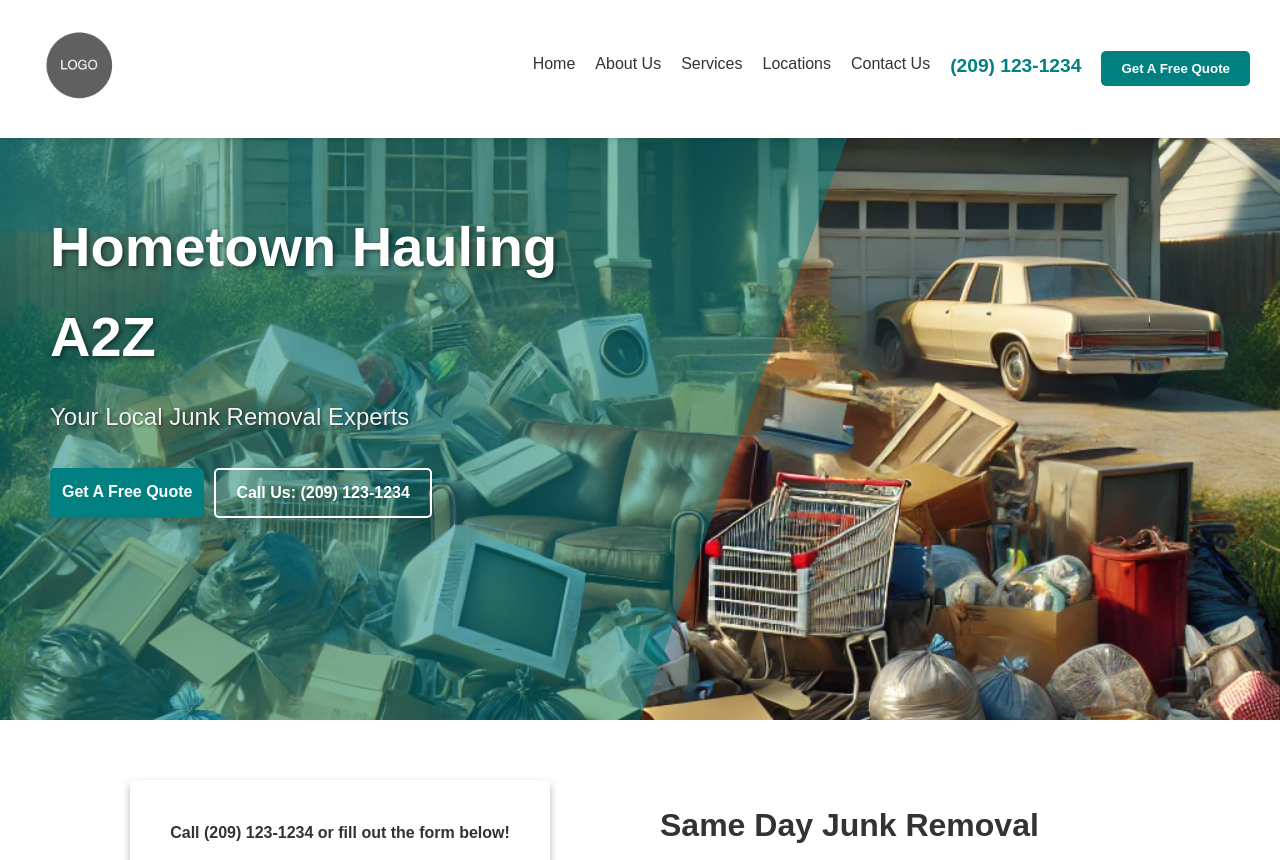
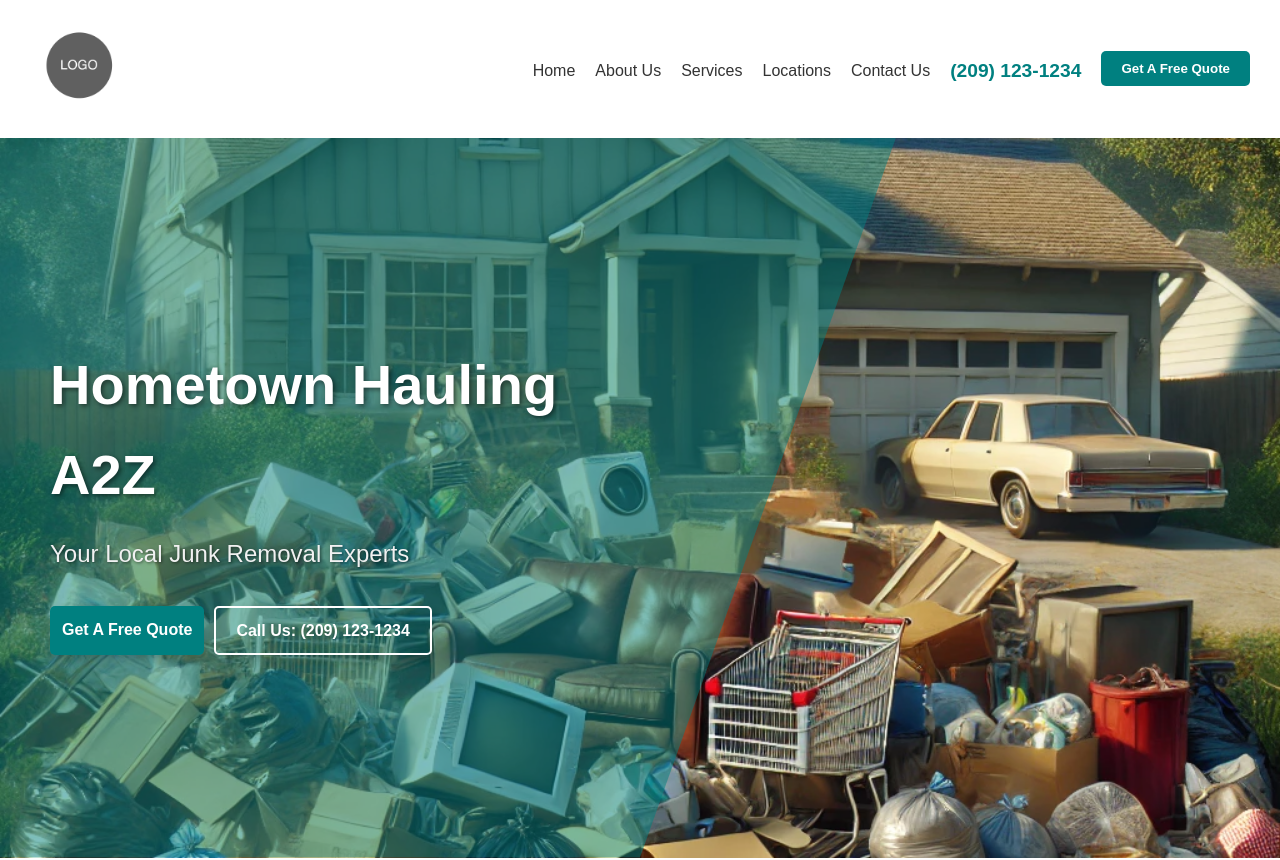
Before and after one commit to andrewgomez1992/a2z-hauling, a React (Vite) app: page / in a window 1280 px wide. Shown: the top 860 px of the page. Built offline with nearby package versions, Linux system fonts and the light colour scheme.

Commit message:
updates styles and menu close icon

```diff
--- a/src/components/Navbar.jsx
+++ b/src/components/Navbar.jsx
@@ -5,14 +5,12 @@ import logoplaceholder from "../assets/logoplaceholder.png";
 const NavbarContainer = styled.nav`
   display: flex;
   justify-content: space-between;
-  align-items: center;
+  align-items: center !important;
   padding: 15px 30px;
   background-color: white;
   box-shadow: 0 2px 4px rgba(0, 0, 0, 0.1);
-  position: fixed;
-  top: 0;
+  position: relative; /* Changed from fixed to relative */
   width: 100%;
-  z-index: 1000;
 
   @media (max-width: 768px) {
     padding: 10px 20px;
@@ -20,10 +18,6 @@ const NavbarContainer = styled.nav`
 `;
 
 const Logo = styled.div`
-  font-size: 1rem;
-  font-weight: bold;
-  color: #0044cc;
-
   img {
     width: 100px;
   }
@@ -37,14 +31,14 @@ const NavLinks = styled.ul`
   @media (max-width: 768px) {
     display: ${({ $isOpen }) => ($isOpen ? "flex" : "none")};
     position: absolute;
-    top: 60px;
+    top: 100%; /* Aligns directly below the navbar */
     left: 0;
     right: 0;
+    background-color: white;
+    padding: 20px 0; /* Adds spacing inside the dropdown */
     flex-direction: column;
-    background-color: white;
-    padding: 20px;
-    gap: 15px;
     box-shadow: 0 4px 8px rgba(0, 0, 0, 0.1);
+    z-index: 999;
   }
 `;
 
@@ -52,9 +46,16 @@ const NavLink = styled.li`
   font-size: 1rem;
   color: #333;
   cursor: pointer;
+  position: relative;
+  top: 17px;
 
   &:hover {
     color: #008080;
+  }
+
+  @media (max-width: 768px) {
+    text-align: center; /* Center align for mobile */
+    top: 0px;
   }
 `;
 
@@ -64,8 +65,17 @@ const PhoneLink = styled.a`
   text-decoration: none;
   font-weight: bold;
 
+  position: relative;
+  top: 15px;
+
   &:hover {
     color: #333;
+  }
+
+  @media (max-width: 768px) {
+    text-align: center; /* Center align for mobile */
+    display: block; /* Ensure it stacks properly */
+    top: 0px;
   }
 `;
 
@@ -77,31 +87,36 @@ const QuoteButton = styled.button`
   border-radius: 5px;
   cursor: pointer;
   font-weight: bold;
+  margin: 10px auto; /* Center the button */
+  width: auto; /* Allow button to shrink to content */
 
   &:hover {
     background-color: #333;
   }
 
   @media (max-width: 768px) {
-    width: 100%;
+    width: auto; /* No longer full-width */
+    padding: 10px 30px; /* Add some spacing for better look */
   }
 `;
 
 const Hamburger = styled.div`
-  display: none;
-  flex-direction: column;
-  gap: 5px;
+  display: none; /* Hide on larger screens */
   cursor: pointer;
+  z-index: 1001; /* Ensure it's above the menu */
+  width: 30px;
+  height: 30px;
 
   @media (max-width: 768px) {
-    display: flex;
+    display: flex; /* Show only on smaller screens */
+    align-items: center;
+    justify-content: center;
   }
-`;
 
-const Bar = styled.span`
-  width: 25px;
-  height: 3px;
-  background-color: #333;
+  img {
+    width: 30px;
+    height: 30px;
+  }
 `;
 
 function Navbar() {
@@ -113,9 +128,17 @@ function Navbar() {
         <img src={logoplaceholder} alt="Big Blue Junk Removal" />
       </Logo>
       <Hamburger onClick={() => setIsOpen(!isOpen)}>
-        <Bar />
-        <Bar />
-        <Bar />
+        {isOpen ? (
+          <img
+            src="https://cdn-icons-png.flaticon.com/512/1828/1828778.png"
+            alt="Close Menu"
+          />
+        ) : (
+          <img
+            src="https://cdn-icons-png.flaticon.com/512/1828/1828859.png"
+            alt="Open Menu"
+          />
+        )}
       </Hamburger>
       <NavLinks $isOpen={isOpen}>
         <NavLink>Home</NavLink>
```
